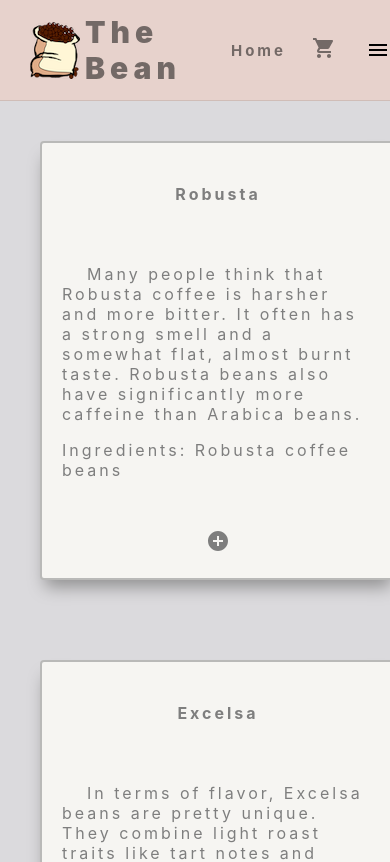
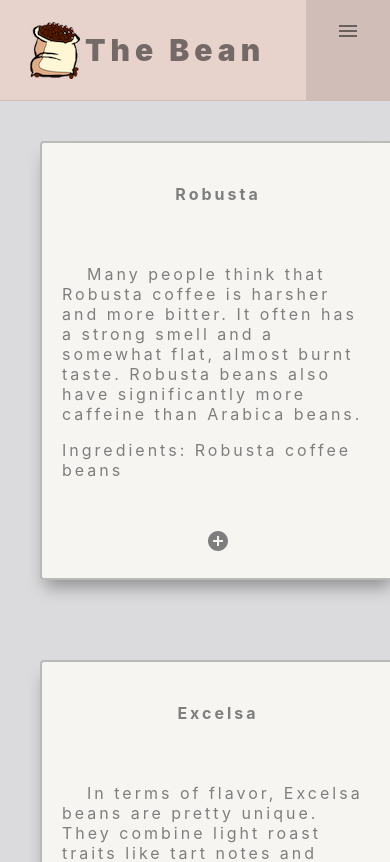
Before and after one commit to tatmil-99/The-Bean, a React (Create React App) app: page / in a window 390 px wide. Shown: the top 862 px of the page. Built offline with nearby package versions, Linux system fonts and the light colour scheme.

Commit message:
adds hamburger component

```diff
--- /dev/null
+++ b/src/components/Hamburger.js
@@ -0,0 +1,40 @@
+import MenuIcon from '@material-ui/icons/Menu';
+import styled from "styled-components";
+import React, { useState } from "react";
+import { Link } from "react-router-dom";
+import ShoppingCartIcon from '@material-ui/icons/ShoppingCart';
+
+const Hamburger = () => {
+  const [hamburgerOpen, setHamburgerOpen] = useState(false);
+
+  const toggleHamburger = () => {
+    setHamburgerOpen(!hamburgerOpen)
+  }
+
+  return (
+    <HamburgerMenu>
+      <h3 onClick={toggleHamburger}><MenuIcon />
+        {hamburgerOpen ? <div><Link to="/">Home</Link></div> : null}
+        {hamburgerOpen ? <div><Link to="/cart">Cart</Link></div> : null}
+      </h3>
+    </HamburgerMenu>
+  );
+}
+
+// STYLING
+const HamburgerMenu = styled.div`
+  background-color: rgba(0, 0, 0, 0.1);
+  padding: 0px 30px;
+  margin: 0;
+  height: 100px;
+  width: 100%;
+
+  h3 {
+    color: rgba(0, 0, 0, 0.5);
+  }
+
+  @media (min-width: 769px) {
+    display: none;
+  }
+`;
+export default Hamburger;
--- a/src/components/Nav.js
+++ b/src/components/Nav.js
@@ -1,9 +1,10 @@
 import { Link } from "react-router-dom";
 import styled from "styled-components";
 import ShoppingCartIcon from '@material-ui/icons/ShoppingCart';
-import MenuIcon from '@material-ui/icons/Menu';
+import Hamburger from "./Hamburger";
 
 const Nav = () => {
+
   return (
     <NavMenu>
       <h1><img src="../assets/images/bean2.png" alt="..." />The Bean</h1>
@@ -14,7 +15,8 @@ const Nav = () => {
           <LinkCart>
             <Link to="/cart"><ShoppingCartIcon /></Link>
           </LinkCart>
-        <MenuIcon />
+          <Hamburger>
+          </Hamburger>
       </Links>
     </NavMenu>
   );
@@ -88,6 +90,10 @@ const LinkHome = styled.div`
   @media (max-width: 325px) {
   font-size: 13px;
   }
+
+  @media (max-width: 768px) {
+    display: none;
+  }
 `;
 
 const LinkCart = styled.div`
@@ -116,6 +122,10 @@ const LinkCart = styled.div`
   @media (max-width: 325px) {
     font-size: 13px;
   }
+
+  @media (max-width: 768px) {
+    display: none;
+  }
 `;
 
 const Links = styled.div`
```
Lines whose indentation alone changed are shown as unchanged.
